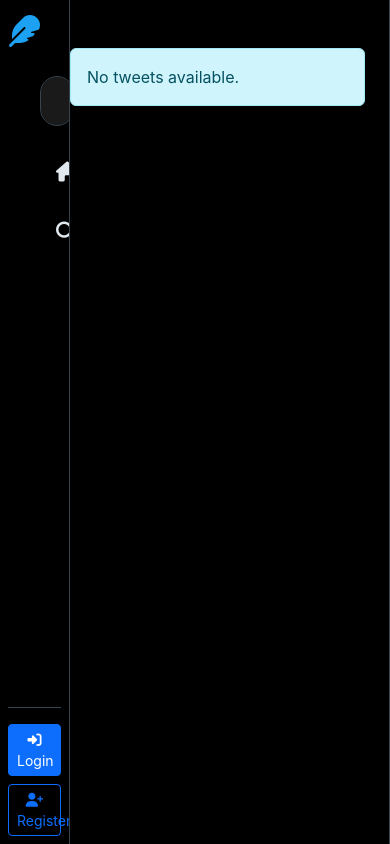
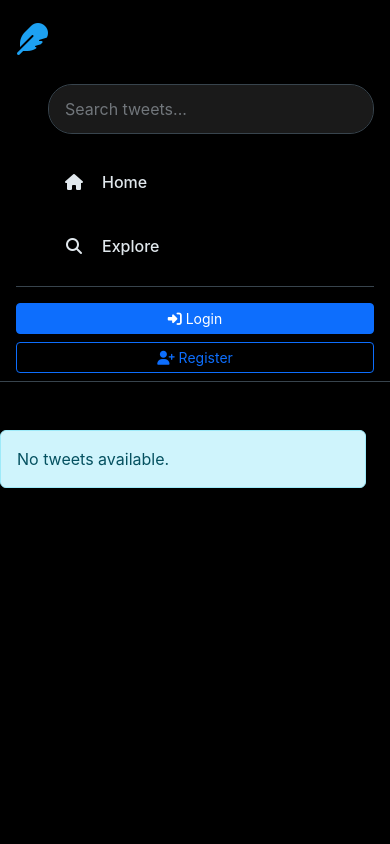
Before and after one commit to Abdullah4589/Django-Project, a Django app: page /tweet/search/ in a window 390 px wide. Run offline with Django 5.2, Linux system fonts and the light colour scheme.

Commit message:
improve mobile responsive layout to prevent sidebar and tweet card overlap.

```diff
--- a/djangoproject/djangoproject/settings.py
+++ b/djangoproject/djangoproject/settings.py
@@ -26,7 +26,7 @@ SECRET_KEY = 'django-insecure-7#k0upi!+13(rb5$5af!y=-rv65)iolgvfo2589n&(mh$88lne
 # SECURITY WARNING: don't run with debug turned on in production!
 DEBUG = True
 
-ALLOWED_HOSTS = []
+ALLOWED_HOSTS = ['127.0.0.1', 'localhost', '192.168.100.23']
 
 
 # Application definition
--- a/djangoproject/templates/layout.html
+++ b/djangoproject/templates/layout.html
@@ -371,26 +371,99 @@
         }
 
         /* Responsive */
-        @media (max-width: 768px) {
+        @media (max-width: 992px) {
+            .main-container {
+                flex-direction: column;
+            }
+
             .sidebar {
-                width: 70px;
-                padding: 8px;
+                width: 100%;
+                position: relative;
+                height: auto;
+                border-right: none;
+                border-bottom: 1px solid var(--border-color);
+                padding: 16px 16px 8px;
+            }
+
+            .nav-link {
+                font-size: 16px;
+                padding: 12px 14px;
             }
 
             .nav-link span {
-                display: none;
+                display: inline;
             }
 
             .feed-container {
-                margin-left: 70px;
+                margin-left: 0;
+                width: 100%;
+                flex-direction: column;
+            }
+
+            .feed-wrapper {
+                max-width: 100%;
+                border-right: none;
             }
 
             .tweet-button {
-                width: 50px;
-                height: 50px;
-                padding: 0;
-                border-radius: 50%;
-                font-size: 20px;
+                width: 100%;
+                height: auto;
+                padding: 12px 16px;
+                border-radius: 24px;
+                font-size: 16px;
+            }
+
+            .search-box {
+                width: 100%;
+            }
+
+            .feed-header {
+                padding: 14px 16px;
+            }
+
+            .tweet-header {
+                flex-direction: column;
+                align-items: flex-start;
+                gap: 12px;
+            }
+
+            .tweet-author {
+                width: 100%;
+            }
+
+            .tweet-content,
+            .tweet-image,
+            .tweet-actions {
+                margin-left: 0;
+            }
+
+            .tweet-actions {
+                justify-content: space-between;
+                flex-wrap: wrap;
+                gap: 8px;
+            }
+
+            .tweet-image {
+                max-width: 100%;
+                width: 100%;
+            }
+
+            .compose-header {
+                flex-direction: column;
+            }
+
+            .compose-avatar {
+                margin-bottom: 12px;
+            }
+
+            .compose-toolbar {
+                flex-direction: column;
+                align-items: stretch;
+            }
+
+            .compose-toolbar .btn,
+            .compose-toolbar .compose-submit {
+                width: 100%;
             }
 
             .right-sidebar {
```
